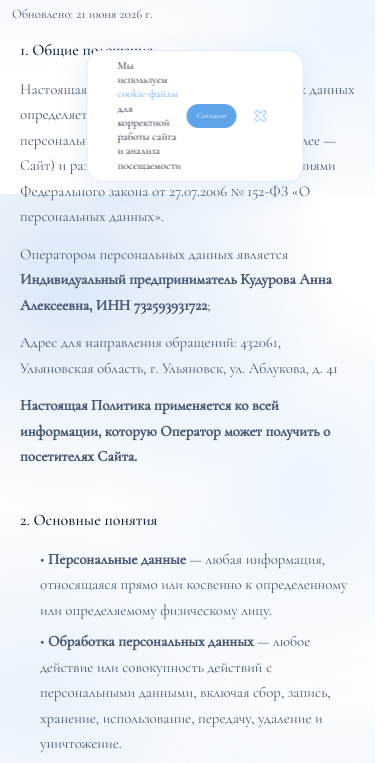
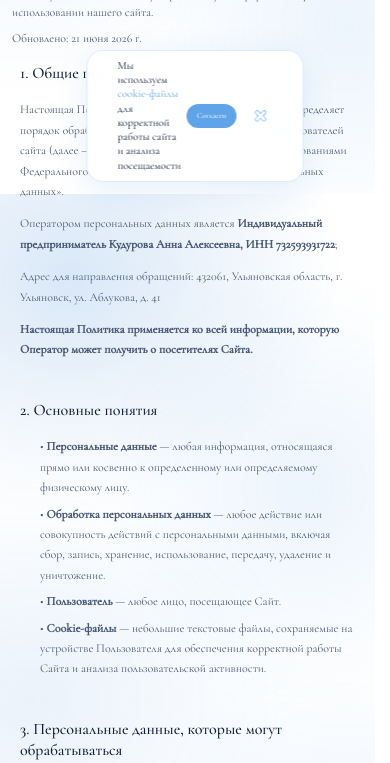
Before and after one commit to KatyMist/-Podolog_Anna_Kudurova, a website with bundled scripts: page privacy.html in a window 390 px wide. Shown: the part 650-1413 px from the top of the page. Built offline with nearby package versions, Linux system fonts and the light colour scheme.

Commit message:
описание изменений

```diff
--- a/styles/_globals.scss
+++ b/styles/_globals.scss
@@ -96,7 +96,7 @@ main {
     flex-grow: 1;
 
     @include mobile-s {
-        padding-top: rem(60);
+        padding-top: rem(60) !important;
     }
 }
 
--- a/styles/blocks/_privacy_hero.scss
+++ b/styles/blocks/_privacy_hero.scss
@@ -23,9 +23,10 @@
 
     @include mobile-s {
         grid-template-columns: 1fr;
-        gap: rem(16);
+        gap: rem(12);
         padding-block: rem(40) rem(16);
-        padding-top: rem(60); /* ← НОВОЕ! для меню */
+        padding-top: rem(60);
+        padding-inline: rem(12); /* ← ДОБАВИЛ */
     }
 }
 
@@ -46,7 +47,7 @@
     text-transform: uppercase;
 
     @include mobile-s {
-        font-size: rem(20);
+        font-size: rem(19);
         margin-bottom: rem(8);
         line-height: 1.2;
     }
@@ -60,7 +61,7 @@
     max-width: rem(520);
 
     @include mobile-s {
-        font-size: rem(13);
+        font-size: rem(12);
         line-height: 1.5;
         margin-bottom: rem(8);
         max-width: 100%;
@@ -71,6 +72,9 @@
     font-size: rem(13);
     color: var(--muted);
     margin: 0;
+
+    @include mobile-s {font-size: rem(12);}
+
 }
 
 .privacy__hero-image {
@@ -89,7 +93,7 @@
     @include mobile { order: -1; }
     @include mobile-s {
         order: -1;
-        aspect-ratio: 16 / 10;
+        aspect-ratio: 1 / 1;
     }
 }
 
@@ -169,6 +173,11 @@
     font-weight: 500;
     color: var(--text);
     margin: 0;
+
+    @include mobile-s {
+        font-size: rem(16);
+        margin-bottom: rem(4);
+    }
 }
 
 .privacy__section-text {
@@ -176,6 +185,11 @@
     color: var(--muted);
     line-height: 1.7;
     margin: 0;
+
+    @include mobile-s {
+        font-size: rem(12);
+    }
+
 }
 
 .privacy__list {
@@ -189,4 +203,8 @@
         margin-bottom: rem(6);
         &:last-child { margin-bottom: 0; }
     }
+
+    @include mobile-s {
+        font-size: rem(12);
+    }
 }
```
Also changed, not shown: styles/main.css, 1 other file.
